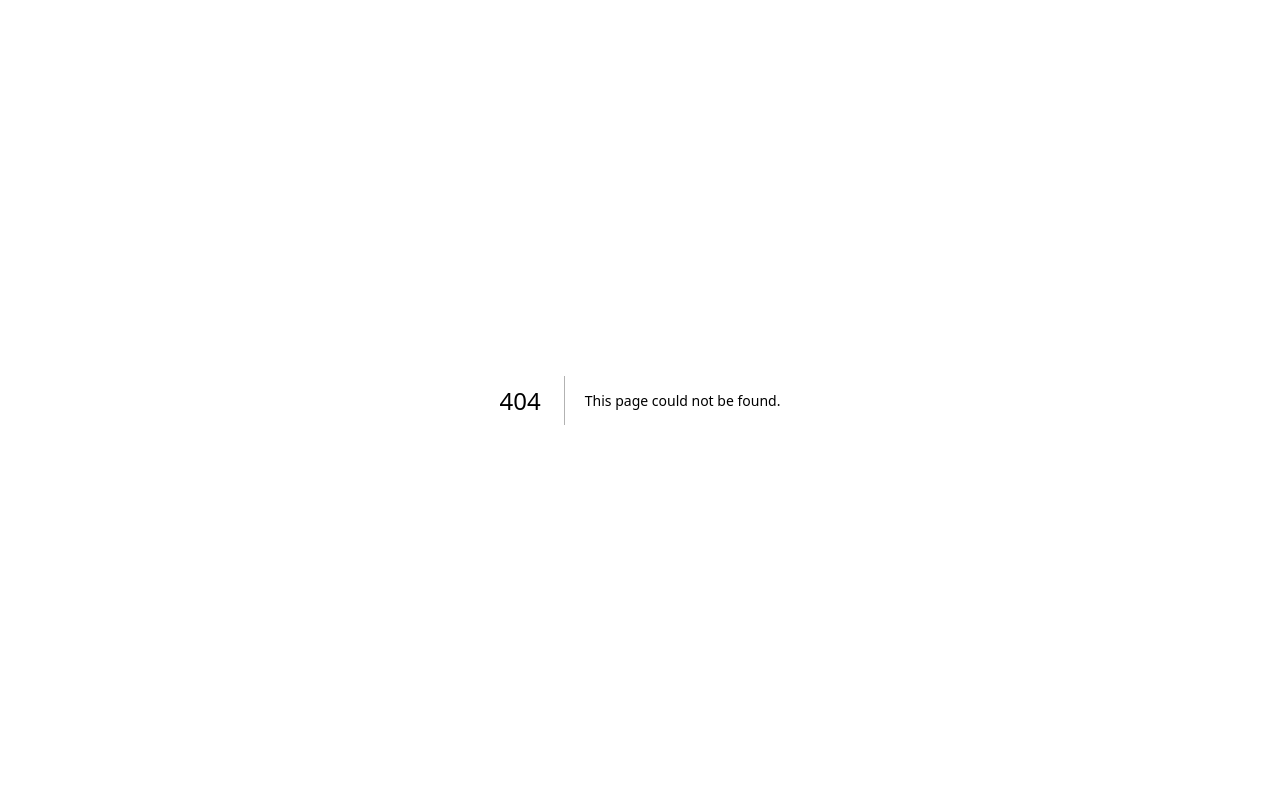
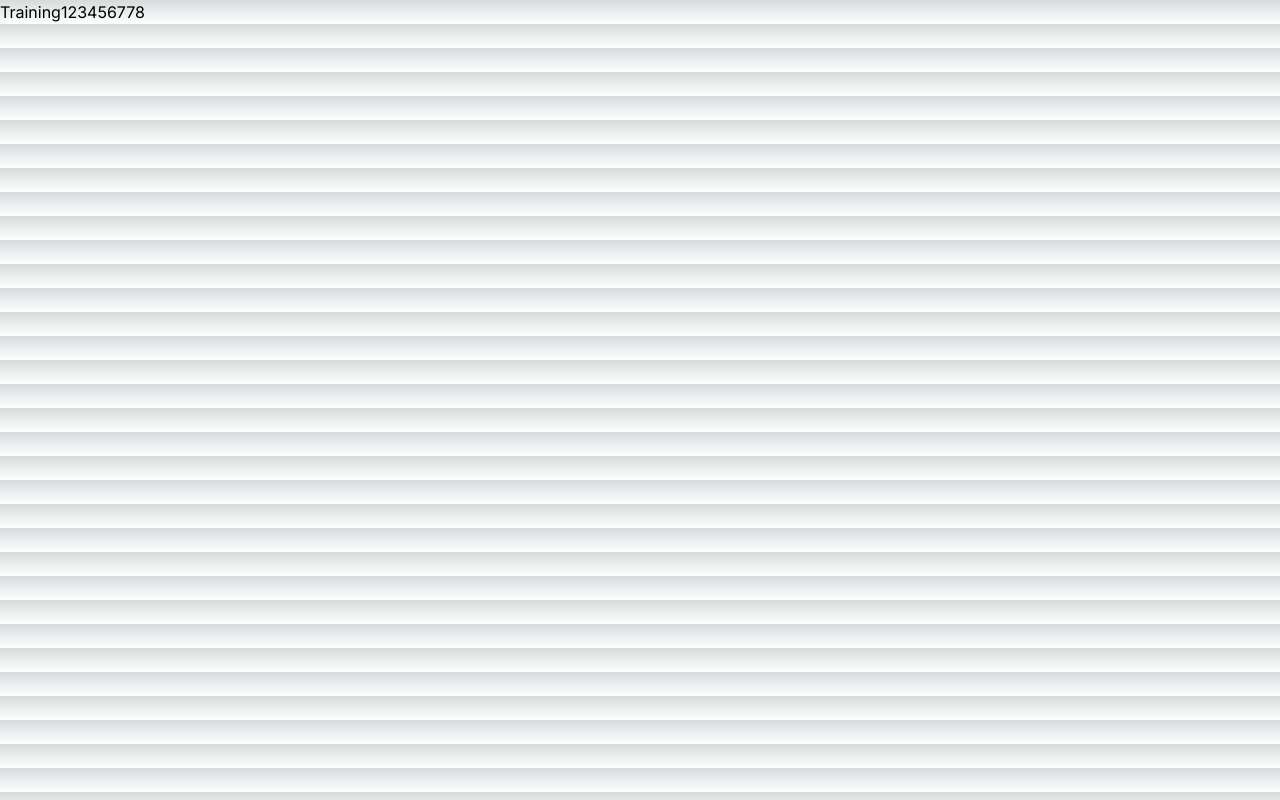
Before and after one commit to salmanmaricar/adaaptive, a Next.js app: page /training in a window 1280 px wide. Before the commit this address had no page. Built offline with nearby package versions, Linux system fonts and the light colour scheme.

Commit message:
add page for training

```diff
--- /dev/null
+++ b/src/app/training/page.tsx
@@ -0,0 +1,3 @@
+export default function Training() {
+    return <div>Training123456778</div>
+  }
```
